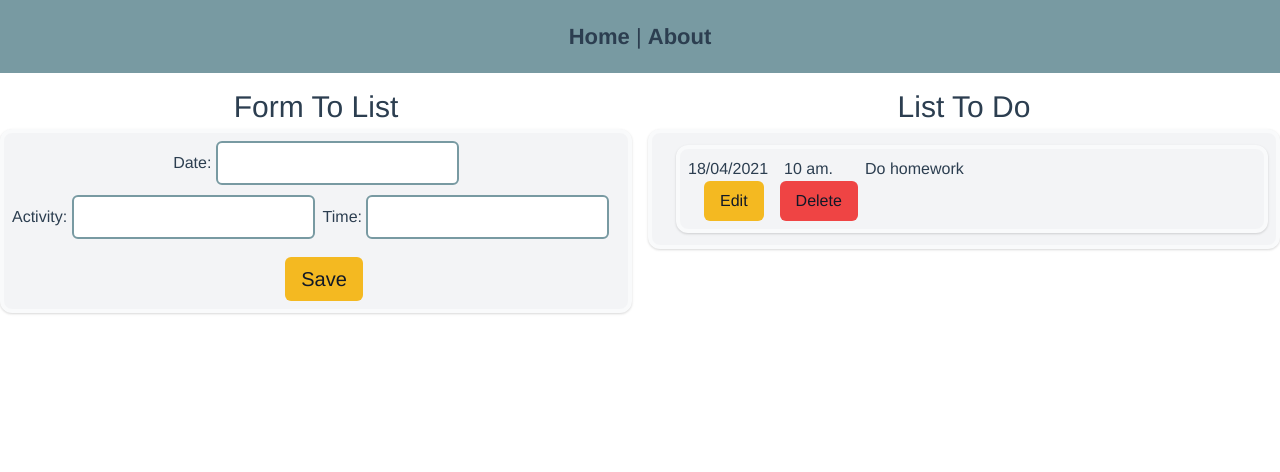
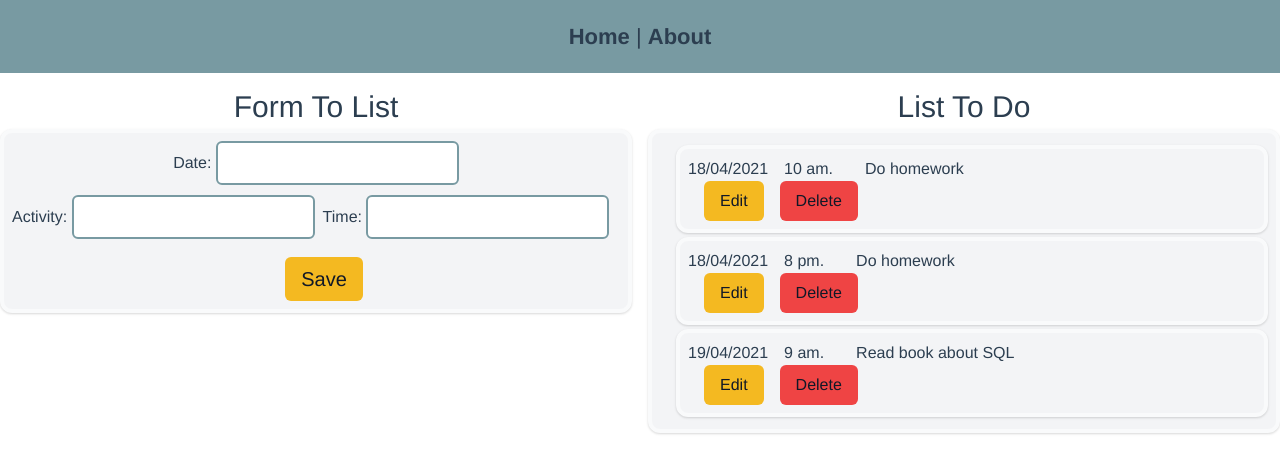
Before and after one commit to Niraphon22/INT203_62130500045_Groupwork_SPA, a Vue app: page /listtodo in a window 1280 px wide. Shown: the top 472 px of the page. Built offline with nearby package versions, Linux system fonts and the light colour scheme; data requests are answered from the project's data file.

Commit message:
[UPDATE]62130500045 edit REST API (PUT)

```diff
--- a/db.json
+++ b/db.json
@@ -1,10 +1,22 @@
 {
   "listResults": [
     {
+      "id": 1,
       "date": "18/04/2021",
       "activity": "Do homework",
-      "time": "10 am.",
-      "id": 1
+      "time": "10 am."
+    },
+    {
+      "id": 2,
+      "date": "18/04/2021",
+      "activity": "Do homework",
+      "time": "8 pm."
+    },
+    {
+      "date": "19/04/2021",
+      "time": "9 am.",
+      "activity": "Read book about SQL",
+      "id": 3
     }
   ]
 }
--- a/src/views/ListToDo.vue
+++ b/src/views/ListToDo.vue
@@ -202,7 +202,7 @@ export default {
           method: 'DELETE'
         })
         this.listResults = this.listResults.filter(
-          (list) => list.deleteId !== deleteId
+          (list) => list.id !== deleteId
         )
       }catch (error) {
         console.log(`Could not delete list! ${error}`)
```
